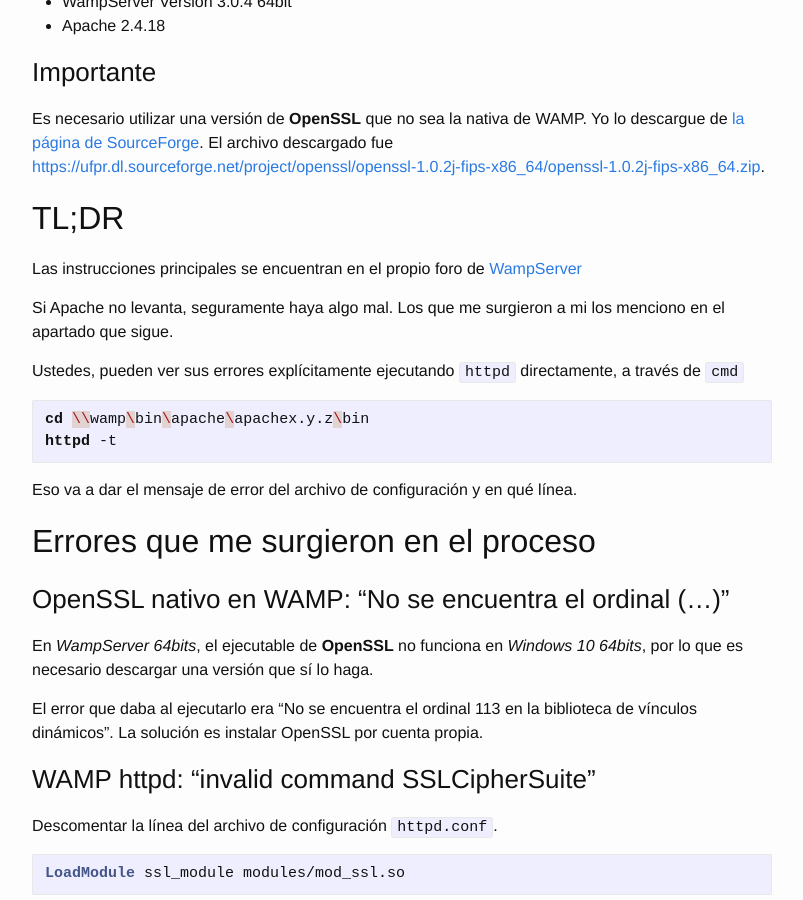
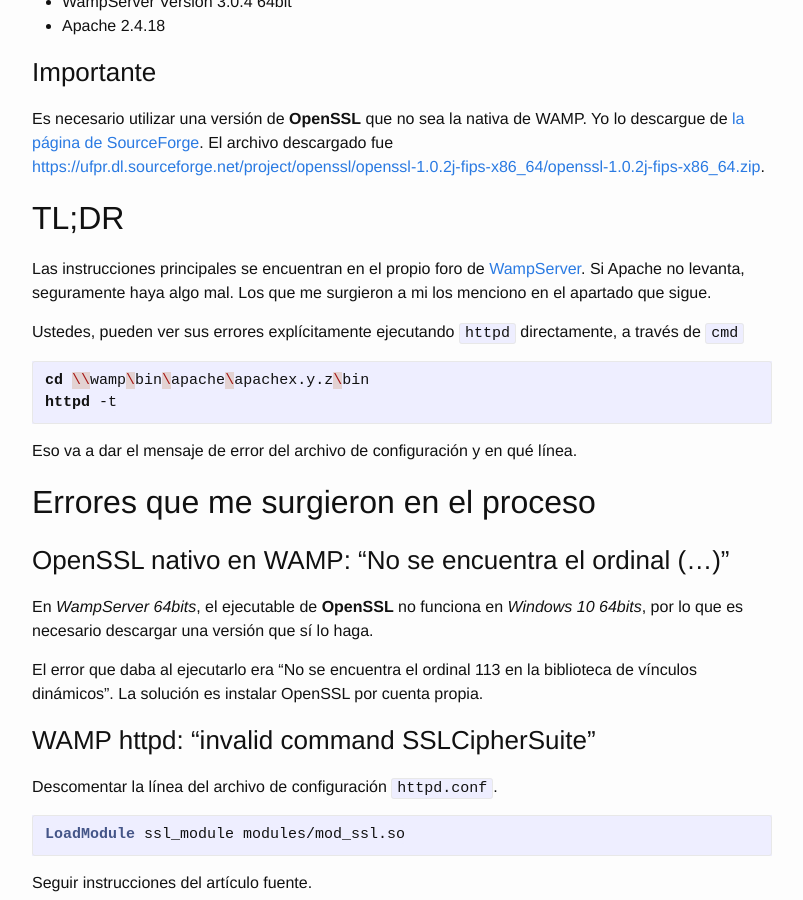
Before and after one commit to nahuelhds/nahuelhds.github.io, a Jekyll site: the page built from _posts/2017-04-07-Habilitar-SSL-en-localhost-con-WAMP-64bits-OpenSSL-y-Windows-10-64bits.md, in a window 1280 px wide and 900 px high, scrolled down 378 px. Shown: the whole window, without its empty margins (238-1041 px from the left). Built offline with Jekyll 4.4.1, drawn with Linux system fonts in a browser that asks for light colours.

```diff
--- a/_posts/2017-04-07-Habilitar-SSL-en-localhost-con-WAMP-64bits-OpenSSL-y-Windows-10-64bits.md
+++ b/_posts/2017-04-07-Habilitar-SSL-en-localhost-con-WAMP-64bits-OpenSSL-y-Windows-10-64bits.md
@@ -19,9 +19,7 @@ Yo lo descargue de [la página de SourceForge](https://sourceforge.net/projects/
 descargado fue [https://ufpr.dl.sourceforge.net/project/openssl/openssl-1.0.2j-fips-x86_64/openssl-1.0.2j-fips-x86_64.zip](https://ufpr.dl.sourceforge.net/project/openssl/openssl-1.0.2j-fips-x86_64/openssl-1.0.2j-fips-x86_64.zip).
 
 ## TL;DR
-Las instrucciones principales se encuentran en el propio foro de [WampServer](http://forum.wampserver.com/read.php?2,137505,137522#msg-137522)
-
-Si Apache no levanta, seguramente haya algo mal. Los que me surgieron a mi los
+Las instrucciones principales se encuentran en el propio foro de [WampServer](http://forum.wampserver.com/read.php?2,137505,137522#msg-137522). Si Apache no levanta, seguramente haya algo mal. Los que me surgieron a mi los
 menciono en el apartado que sigue.
 
 Ustedes, pueden ver sus errores explícitamente ejecutando `httpd` directamente,
```
